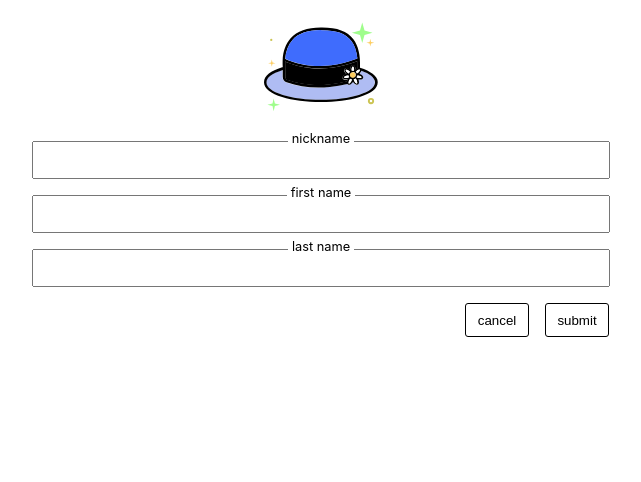
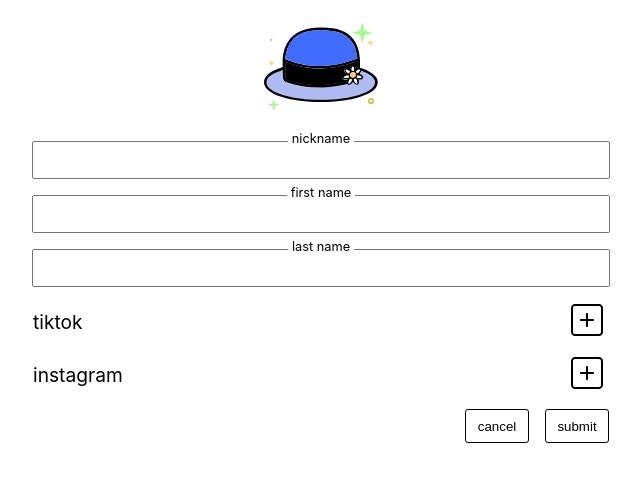
Before and after one commit to KFomin/influencers, a React (Create React App) app in the folder frontend/: page /influencer in a window 1280 px wide. Shown: the top 482 px of the page, without its empty margins (319-960 px from the left). Built offline with nearby package versions, Linux system fonts and the light colour scheme.

Commit message:
implement social media accounts in form

```diff
--- a/frontend/src/components/influencer-form/InfluencerForm.css
+++ b/frontend/src/components/influencer-form/InfluencerForm.css
@@ -52,6 +52,32 @@
     margin: 0;
 }
 
+.social-media {
+    width: 99%;
+    max-width: 36rem;
+    display: flex;
+    flex-direction: column;
+    gap: 1rem;
+    align-self: center;
+    justify-content: center;
+}
+
+.social-media-header {
+    display: flex;
+    flex-direction: row;
+    justify-content: space-between;
+    align-items: center;
+}
+
+.add-social-media {
+    background: none;
+    border: none;
+}
+
+.add-media {
+    width: 2rem;
+    height: 2rem;
+}
 
 @media (max-width: 800px) {
     .form-buttons {
--- a/frontend/src/components/influencer-form/InfluencerForm.tsx
+++ b/frontend/src/components/influencer-form/InfluencerForm.tsx
@@ -2,7 +2,8 @@ import React, {useEffect, useState} from 'react';
 import {useParams, useNavigate} from 'react-router-dom';
 import {createInfluencer, updateInfluencer, getInfluencer} from '../../resource/backend';
 import './InfluencerForm.css'
-import {toast} from "react-toastify";
+import {toast} from 'react-toastify';
+import plus from '../../assets/plus.svg'
 
 const InfluencerForm: React.FC = () => {
     const [nickname, setNickname] = useState('');
@@ -66,6 +67,22 @@ const InfluencerForm: React.FC = () => {
         }
     };
 
+    const handleSocialMediaChange = (socialMediaType: 'tiktok' | 'instagram', index: number, value: string) => {
+        setSocialMedia(prevSocialMedia => ({
+            ...prevSocialMedia,
+            [socialMediaType]: prevSocialMedia[socialMediaType].map((username, i) =>
+                i === index ? value : username
+            ),
+        }));
+    };
+
+    const addNewSocialMedia = (socialMediaType: 'tiktok' | 'instagram') => {
+        setSocialMedia(prevSocialMedia => ({
+            ...prevSocialMedia,
+            [socialMediaType]: [...prevSocialMedia[socialMediaType], ""]
+        }))
+    }
+
     return (
         <form className={'form'} onSubmit={handleSubmit}>
             <div className={'form-field'}>
@@ -96,8 +113,48 @@ const InfluencerForm: React.FC = () => {
                        required
                 />
             </div>
+            <div className={'social-media'}>
+                <div className={'social-media-header'}>
+                    <label>tiktok</label>
+                    <button className={'add-social-media'}
+                            onClick={(() => addNewSocialMedia('tiktok'))}>
+                        <img className={'add-media'} src={plus} alt={'add tiktok'}/>
+                    </button>
+                </div>
+                {socialMedia.tiktok.map((tiktokName: string, index) => (
+                    <div className={'form-field'}>
+                        <label className={'form-label'}>tiktok nickname</label>
+                        <input className={'form-input'}
+                               type="text"
+                               value={tiktokName}
+                               onChange={(e) => handleSocialMediaChange('tiktok', index, e.target.value)}
+                               required
+                        />
+                    </div>
+                ))}
+            </div>
+            <div className={'social-media'}>
+                <div className={'social-media-header'}>
+                    <label>instagram</label>
+                    <button className={'add-social-media'}
+                            onClick={(() => addNewSocialMedia('instagram'))}>
+                        <img className={'add-media'} src={plus} alt={'add instagram'}/>
+                    </button>
+                </div>
+                {socialMedia.instagram.map((instagramName: string, index) => (
+                    <div className={'form-field'}>
+                        <label className={'form-label'}>instagram nickname</label>
+                        <input className={'form-input'}
+                               type="text"
+                               value={instagramName}
+                               onChange={(e) => handleSocialMediaChange('instagram', index, e.target.value)}
+                               required
+                        />
+                    </div>
+                ))}
+            </div>
             <div className={'form-buttons'}>
-                <button className={'form-button'} onClick={() => navigate('/')}>
+                <button className={'form-button'} type="button" onClick={() => navigate('/')}>
                     {'cancel'}
                 </button>
                 <button className={'form-button'} type="submit">
--- a/frontend/src/components/influencer-list/InfluencerList.css
+++ b/frontend/src/components/influencer-list/InfluencerList.css
@@ -37,13 +37,12 @@
     height: 100%;
     margin: 0.5rem;
     padding: 0;
-    text-align: left;
 }
 
 .credentials li {
     display: flex;
     flex-direction: row;
-    justify-content: space-between;
+    justify-content: flex-start;
     gap: 1rem;
     align-items: center;
 }
--- a/frontend/src/components/influencer-list/InfluencerList.tsx
+++ b/frontend/src/components/influencer-list/InfluencerList.tsx
@@ -15,14 +15,14 @@ const InfluencerList: React.FC = () => {
 
     useEffect(() => {
         const fetchInfluencers = async () => {
-            const data = await getInfluencersList(debouncedSearch);
-            setInfluencers(data);
+            try {
+                const data = await getInfluencersList(debouncedSearch);
+                setInfluencers(data);
+            } catch (error) {
+                toast.error('Sorry, failed to fetch influencers');
+            }
         };
-        try {
-            fetchInfluencers();
-        } catch (error) {
-            toast.error('Sorry, failed to fetch influencers');
-        }
+        fetchInfluencers();
     }, [debouncedSearch]);
 
     useEffect(() => {
--- a/frontend/src/resource/backend.ts
+++ b/frontend/src/resource/backend.ts
@@ -3,15 +3,10 @@ import axios from 'axios';
 const API_URL = '/api/influencers';
 
 export const getInfluencersList = async (searchQuery = '') => {
-    try {
-        const response = await axios.get(API_URL, {
-            params: {search: searchQuery}
-        });
-        return response.data;
-    } catch (error) {
-        console.error('Error fetching influencers list', error);
-        return [];
-    }
+    const response = await axios.get(API_URL, {
+        params: {search: searchQuery}
+    });
+    return response.data;
 };
 
 
```
Also changed, not shown: 2 other files (tests, documents, lock files or other folders).
